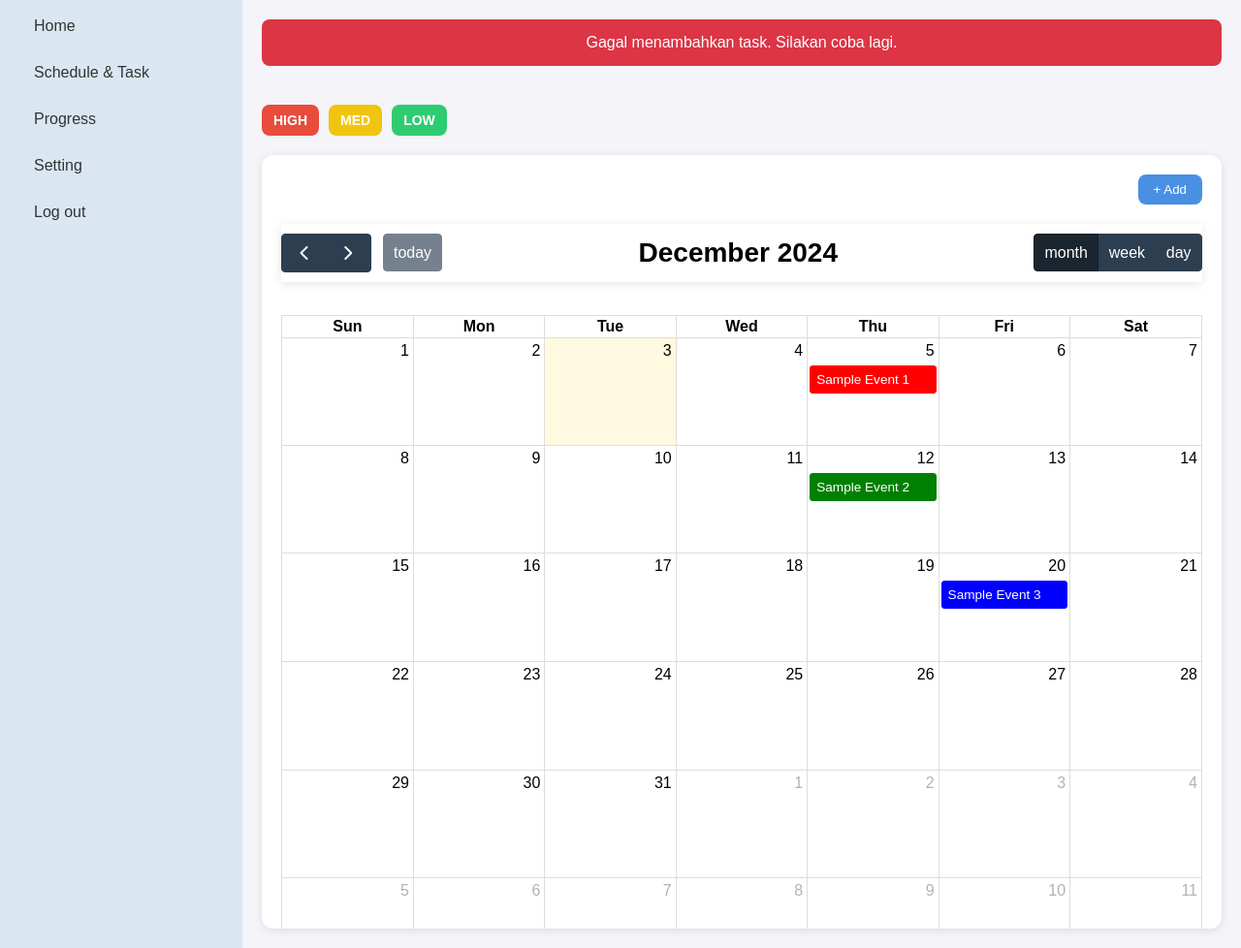
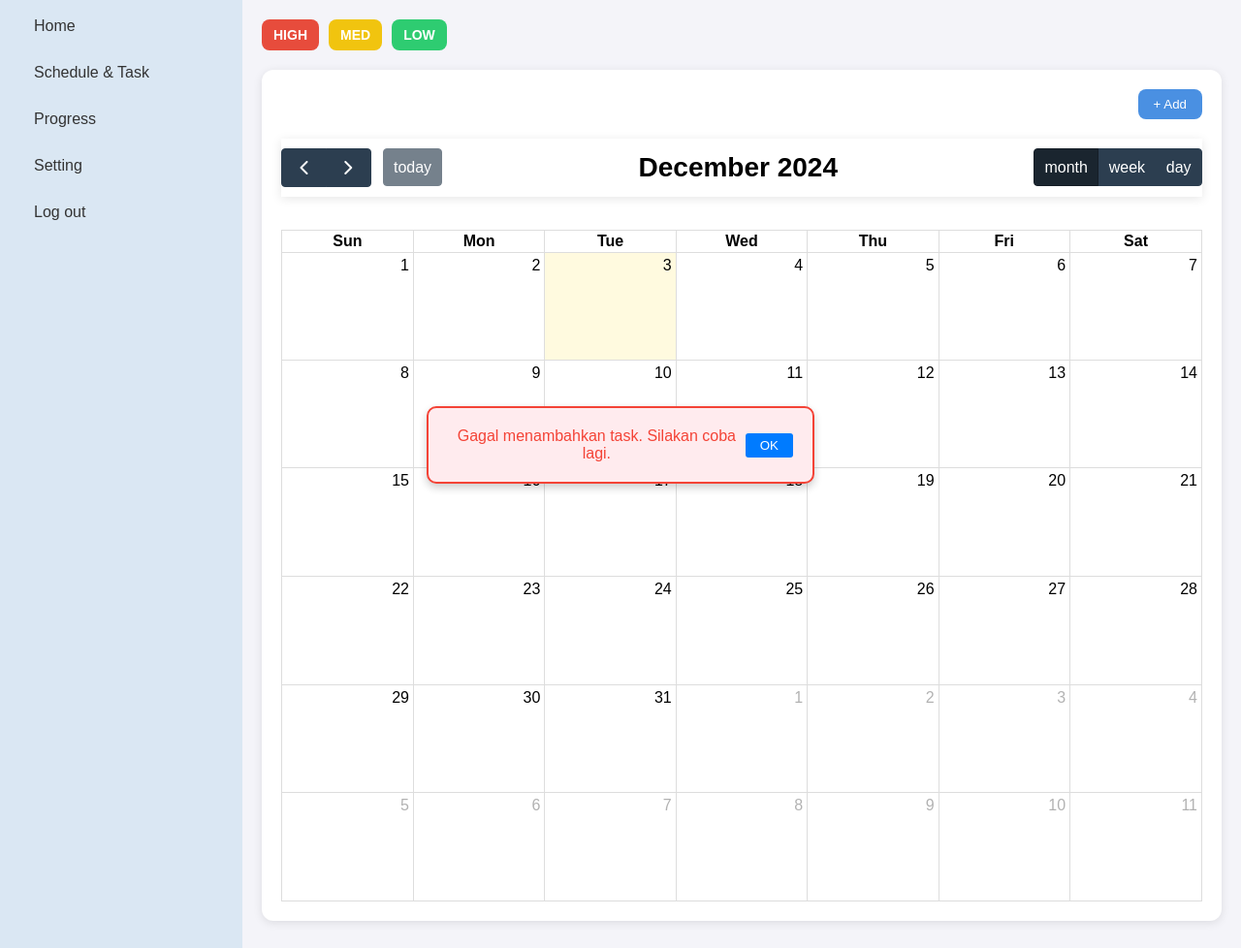
Before and after one commit to saefulazhar/proyekwebDozy, a PHP site: page /ScheduleTask/schedule.php?error=1 in a window 1280 px wide. Shown: the part 60-1038 px from the top of the page at 97% size. Run offline with PHP 8.4, Linux system fonts and the light colour scheme; the visitor is signed in with stand-in values (Sample User, id 1); lists and menus that the app fills with data are empty; some libraries are stand-ins or nearby versions.

Commit message:
memperbaiki notif add task

```diff
--- /dev/null
+++ b/JavaScript/addtask.js
@@ -0,0 +1,7 @@
+// Function to close the notification when "OK" is clicked
+function closeNotification(button) {
+  const notification = button.closest(".notification"); // Get the closest notification element
+  if (notification) {
+    notification.style.display = "none"; // Hide the notification
+  }
+}
--- a/ScheduleTask/add_task.php
+++ b/ScheduleTask/add_task.php
@@ -12,6 +12,7 @@ $title = isset($_POST['title']) ? $_POST['title'] : '';
 $description = isset($_POST['description']) ? $_POST['description'] : '';
 $due_date = isset($_POST['due_date']) ? $_POST['due_date'] : '';
 $priority = isset($_POST['priority']) ? $_POST['priority'] : '';
+$status = isset($_POST['status']) ? $_POST['status'] : '';
 
 // Ambil user_id dari sesi
 $user_id = isset($_SESSION['user_id']) ? $_SESSION['user_id'] : null;
@@ -25,9 +26,9 @@ if ($user_id === null) {
 if (!empty($title) && !empty($due_date) && $user_id !== null) {
     // Query untuk memasukkan tugas baru ke database
     $query = "INSERT INTO task (title, description, due_date, priority, status, progress, user_id)
-              VALUES (?, ?, ?, ?, 'pending', 0, ?)";
+              VALUES (?, ?, ?, ?, ?, 0, ?)";
     $stmt = $conn->prepare($query);
-    $stmt->bind_param('ssssi', $title, $description, $due_date, $priority, $user_id);
+    $stmt->bind_param('sssssi', $title, $description, $due_date, $priority, $status, $user_id);
 
     if ($stmt->execute()) {
         // Redirect setelah berhasil
--- a/ScheduleTask/schedule.css
+++ b/ScheduleTask/schedule.css
@@ -156,21 +156,52 @@
 }
 
 /* Notification Styles */
+/* Styling untuk notifikasi */
 .notification {
-  padding: 15px;
-  border-radius: 8px;
-  margin-bottom: 20px;
+  position: fixed;
+  top: 50%; /* Menempatkan di tengah vertikal */
+  left: 50%; /* Menempatkan di tengah horizontal */
+  transform: translate(
+    -50%,
+    -50%
+  ); /* Menggeser notifikasi agar tepat di tengah */
+  padding: 20px;
+  background-color: #fff;
+  border-radius: 10px;
+  box-shadow: 0 4px 8px rgba(0, 0, 0, 0.2);
+  z-index: 9999; /* Pastikan notifikasi di atas konten lainnya */
+  display: flex;
+  justify-content: space-between;
+  align-items: center;
+  max-width: 400px;
+  width: 100%;
   text-align: center;
 }
 
 .notification.success {
-  background-color: #28a745;
-  color: white;
+  border: 2px solid #4caf50; /* Green border for success */
+  background-color: #e8f5e9; /* Light green background */
+  color: #4caf50; /* Green text */
 }
 
 .notification.error {
-  background-color: #dc3545;
+  border: 2px solid #f44336; /* Red border for error */
+  background-color: #ffebee; /* Light red background */
+  color: #f44336; /* Red text */
+}
+
+/* Tombol "OK" */
+.close-notification {
+  background-color: #007bff;
   color: white;
+  border: none;
+  padding: 5px 15px;
+  cursor: pointer;
+  border-radius: 3px;
+}
+
+.close-notification:hover {
+  background-color: #0056b3;
 }
 
 /* FullCalendar Styles */
@@ -195,3 +226,15 @@
   ); /* Menetapkan tinggi grid kalender dengan mengurangi toolbar dan bagian lain */
   padding-top: 10px;
 }
+.calendar-container {
+  max-width: 900px;
+  margin: 50px auto;
+  padding: 20px;
+  background-color: white;
+  box-shadow: 0 2px 10px rgba(0, 0, 0, 0.1);
+  border-radius: 8px;
+}
+
+#calendar {
+  margin-top: 20px;
+}
--- a/ScheduleTask/schedule.php
+++ b/ScheduleTask/schedule.php
@@ -13,6 +13,7 @@ $error = isset($_GET['error']) ? $_GET['error'] : null;
     <link rel="stylesheet" href="schedule.css">
     <link rel="stylesheet" href="../Sidebar/sidebar.css">
     <script src="../JavaScript/logout.js"></script>
+    <script src="../JavaScript/addtask.js"></script>
 
    <!-- FullCalendar CSS -->
    <link
@@ -26,22 +27,6 @@ $error = isset($_GET['error']) ? $_GET['error'] : null;
     <!-- Optional: FullCalendar plugins (eg. DayGrid, interaction) -->
     <script src="https://cdn.jsdelivr.net/npm/fullcalendar@5.11.0/locales-all.min.js"></script>
 
-    <style>
-
-
-      .calendar-container {
-        max-width: 900px;
-        margin: 50px auto;
-        padding: 20px;
-        background-color: white;
-        box-shadow: 0 2px 10px rgba(0, 0, 0, 0.1);
-        border-radius: 8px;
-      }
-
-      #calendar {
-        margin-top: 20px;
-      }
-    </style>
 
 </head>
 <body>
@@ -74,14 +59,17 @@ $error = isset($_GET['error']) ? $_GET['error'] : null;
 <?php if ($success): ?>
     <div class="notification success">
         Task berhasil ditambahkan!
+        <button class="close-notification" onclick="closeNotification(this)">OK</button>
     </div>
 <?php endif; ?>
 
 <?php if ($error): ?>
     <div class="notification error">
         Gagal menambahkan task. Silakan coba lagi.
+        <button class="close-notification" onclick="closeNotification(this)">OK</button>
     </div>
 <?php endif; ?>
+
 
             <!-- Stats Section -->
             <div class="stats">
@@ -102,6 +90,9 @@ $error = isset($_GET['error']) ? $_GET['error'] : null;
                         <label for="task-title">Task Title:</label>
                         <input type="text" id="task-title" name="title" required><br>
 
+                        <label for="description-task">Description:</label>
+                        <input type="text" id="description-task" name="description" required><br>
+
                         <label for="due-date">Due Date:</label>
                         <input type="date" id="due-date" name="due_date" required><br>
 
@@ -114,8 +105,8 @@ $error = isset($_GET['error']) ? $_GET['error'] : null;
 
                         <label for="status">Status:</label>
                         <select id="status" name="status" required>
-                            <option value="not-started">Not Started</option>
-                            <option value="in-progress">In Progress</option>
+                            <option value="not_started">Not Started</option>
+                            <option value="in_progress">In Progress</option>
                             <option value="completed">Completed</option>
                         </select><br>
 
@@ -156,24 +147,7 @@ $error = isset($_GET['error']) ? $_GET['error'] : null;
           initialView: "dayGridMonth", // Set default view to monthly
           locale: "en", // Set locale to English
           events: [
-            {
-              title: "Sample Event 1",
-              start: "2024-12-05",
-              description: "This is a sample event.",
-              color: "red",
-            },
-            {
-              title: "Sample Event 2",
-              start: "2024-12-12",
-              description: "This is another sample event.",
-              color: "green",
-            },
-            {
-              title: "Sample Event 3",
-              start: "2024-12-20",
-              description: "Yet another event.",
-              color: "blue",
-            },
+
           ],
           eventClick: function (info) {
             alert(
```
Also changed, not shown: ScheduleTask/get_tasks.php (+29 -48 lines). Lines whose indentation alone changed are shown as unchanged.
